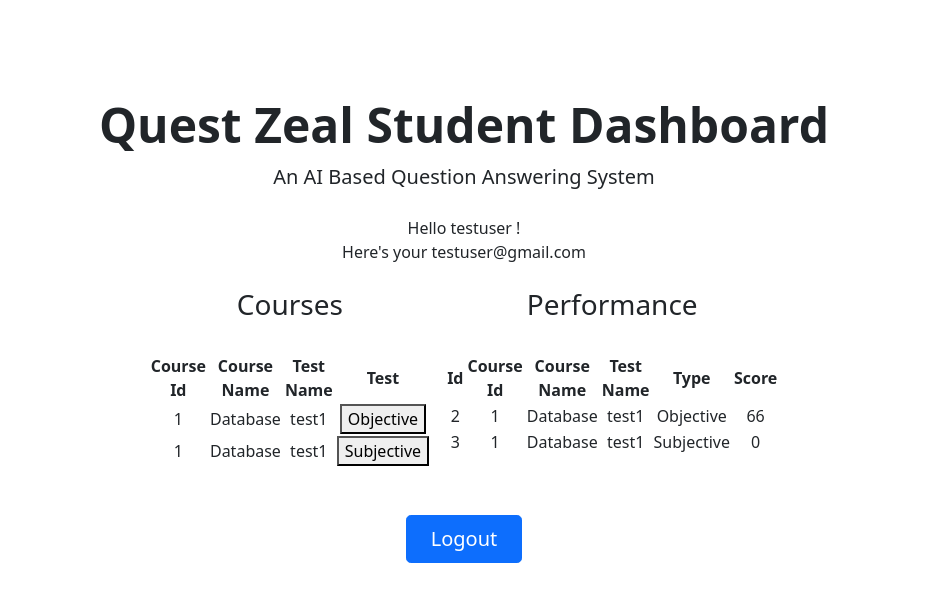
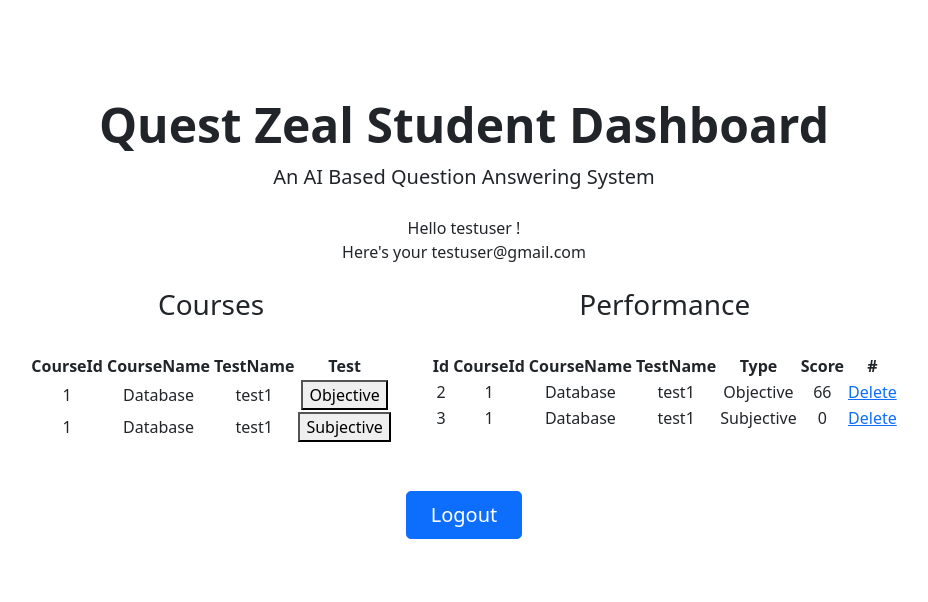
Before and after one commit to YPrahasith/Quest_Zeal, a Flask app: page /studentDashboard in a window 1280 px wide. Shown: the top 602 px of the page, without its empty margins (176-1104 px from the left). Run offline with Flask 2, Linux system fonts and the light colour scheme; a user stored in the database is signed in; data comes from the database, SQL or seed files in the repository; both versions use the stored data as it was after the commit.

Commit message:
Added student profiling to both the subjective and objective questions

```diff
--- a/app/templates/response.html
+++ b/app/templates/response.html
@@ -16,6 +16,8 @@
             </p>
            </div>
         </div>
+        <div>
+            <a href="/studentDashboard"><button>Go Back Home</button></a>
     </main>
 
 </body>
--- a/app/templates/studentDashboard.html
+++ b/app/templates/studentDashboard.html
@@ -29,11 +29,11 @@
               <br />
               <table>
                 <thead>
-                  <th>Course Id</th>
+                  <th>CourseId</th>
                   <th></th>
-                  <th>Course Name</th>
+                  <th>CourseName</th>
                   <th></th>
-                  <th>Test Name</th>
+                  <th>TestName</th>
                   <th></th>
                   <th>Test</th>
                 </thead>
@@ -63,6 +63,13 @@
             </div>
             <br />
             <br />
+            <br />
+            <div>
+            </div>
+            <div>
+            </div>
+              <div>
+              </div>
             <div>
               <h3>Performance</h3>
               <br />
@@ -70,15 +77,17 @@
                 <thead>
                   <th>Id</th>
                   <th></th>
-                  <th>Course Id</th>
+                  <th>CourseId</th>
                   <th></th>
-                  <th>Course Name</th>
+                  <th>CourseName</th>
                   <th></th>
-                  <th>Test Name</th>
+                  <th>TestName</th>
                   <th></th>
                   <th>Type</th>
                   <th></th>
                   <th>Score</th>
+                  <th></th>
+                  <th>#</th>
                 </thead>
                 {% for data in students %}
                 <tbody>
@@ -93,7 +102,7 @@
                   <td>{{data.type}}</td>
                   <td></td>
                   <td>{{data.score}}</td>
-
+                  <td><td><a href="/dlt/{{data.id}}" type="button">Delete</a></td>
                 </tbody>
                 {% endfor%}
               </table>
--- a/app/views.py
+++ b/app/views.py
@@ -146,7 +146,7 @@ def tutorDashboard():
         return render_template('page-404.html'), 404
 
 
-@app.route('/Subjective_Questions/<int:id>', )
+@app.route('/Subjective_Questions/<int:id>' )
 @login_required
 def Subjective_QA_Generation(id):
     name = current_user.user
@@ -157,7 +157,7 @@ def Subjective_QA_Generation(id):
             content = f.read()
         que, ans = QA_Gen_Model.generate_test(content)
         size = len(que)
-        return render_template('Subjective_Questions.html', question = que, answer = ans, size = size )
+        return render_template('Subjective_Questions.html', question = que, answer = ans, size = size , id=id)
     else :
         return render_template('unAuth.html')
 
@@ -199,6 +199,20 @@ def response(id,score):
     else :
         return render_template('unAuth.html')
 
+#responses
+@app.route('/responses/<int:id>/<int:score>')
+@login_required
+def responses(id,score):
+    name = current_user.user
+    data = Tests.query.get(id)
+    s = Students(course_id=id, course_name=data.course_name, test_name=data.test_name, type = "Subjective", score=score)
+    db.session.add(s)
+    db.session.commit()
+    if name !="admin":
+        return render_template('response.html', score=score, name = name, data=data)
+    else :
+        return render_template('unAuth.html')
+
 
 @app.route('/add', methods=["POST"])
 def add():
@@ -228,12 +242,20 @@ def add():
 @app.route('/delete/<int:id>')
 def erase(id):
 
-    # deletes the data on the basis of unique id and
+    # deletes the data on the basis of unique id
     data = Tests.query.get(id)
     db.session.delete(data)
     db.session.commit()
     return redirect('/tutorDashboard')
 
+@app.route('/dlt/<int:id>')
+def dlt(id):
+    # deletes the data on the basis of unique id
+    data = Students.query.get(id)
+    db.session.delete(data)
+    db.session.commit()
+    return redirect('/studentDashboard')
+
 # Return sitemap
 @app.route('/sitemap.xml')
 def sitemap():
```
Also changed, not shown: app/templates/Subjective_Questions.html (+10 -12 lines), app/db.sqlite3.
